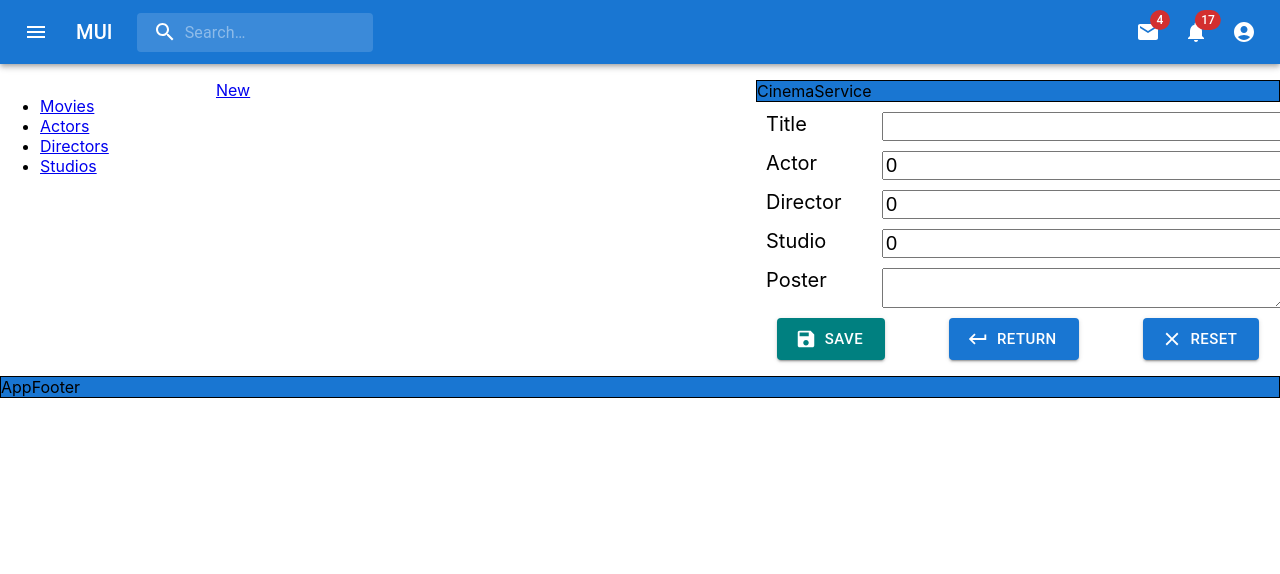
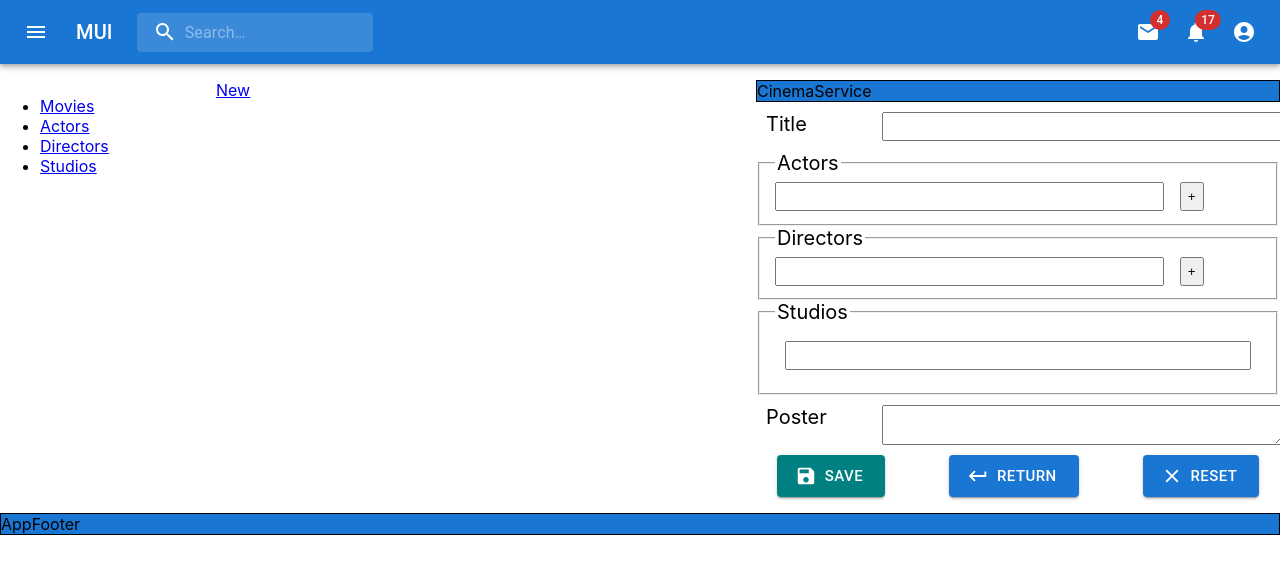
Before and after one commit to freshjsoftd/dpd-2022-1-cinema-app, a React (Create React App) app: page /movies/new/1 in a window 1280 px wide. Shown: the top 574 px of the page. Built offline with nearby package versions, Linux system fonts and the light colour scheme; data requests are answered from the project's data file.

Commit message:
Implement work with arrays by FieldArray from formik

```diff
--- a/db.json
+++ b/db.json
@@ -79,41 +79,72 @@
     {
       "id": 1,
       "title": "Indiana Johns",
-      "directorId": "Stiven Spilberg",
-      "actorId": "Harrison  Ford",
-      "studioId": "Lukas Film",
+      "directors": [
+        "Stiven Spilberg",
+        "Piter Jackson"
+      ],
+      "actors": [
+        "Harrison  Ford",
+        "Sean Connery"
+      ],
+      "studios": [
+        "Lukas Film"
+      ],
       "poster": "https://upload.wikimedia.org/wikipedia/ru/thumb/8/8b/IJandCrystalSkull.jpg/220px-IJandCrystalSkull.jpg"
     },
     {
       "id": 2,
       "title": "Alien",
-      "directorId": 2,
-      "actorId": 3,
-      "studioId": 2,
+      "directors": [
+        "Ridley Scott"
+      ],
+      "actors": [
+        "Sigourney Weaver"
+      ],
+      "studios": [
+        "20th Century Studios, Inc."
+      ],
       "poster": "https://upload.wikimedia.org/wikipedia/ru/thumb/c/c3/Alien_movie_poster.jpg/232px-Alien_movie_poster.jpg"
     },
     {
       "id": 3,
       "title": "Aliens",
-      "directorId": 3,
-      "actorId": 2,
-      "studioId": 2,
+      "directors": [
+        "James Cameron"
+      ],
+      "actors": [
+        "Sigourney Weaver"
+      ],
+      "studios": [
+        "20th Century Studios, Inc."
+      ],
       "poster": "https://upload.wikimedia.org/wikipedia/ru/thumb/f/fb/Aliens_poster.jpg/196px-Aliens_poster.jpg"
     },
     {
       "id": 4,
       "title": "Pirates of the Caribbean:",
-      "directorId": 3,
-      "actorId": 3,
-      "studioId": 2,
+      "directors": [
+        "Piter Jackson"
+      ],
+      "actors": [
+        "Johnny Depp"
+      ],
+      "studios": [
+        "Lucasfilm Ltd. LLC"
+      ],
       "poster": "https://upload.wikimedia.org/wikipedia/ru/thumb/7/79/Pirates-of-the-Caribbean-The-Curse-of-the-Black-Pearl-.jpg/201px-Pirates-of-the-Caribbean-The-Curse-of-the-Black-Pearl-.jpg"
     },
     {
-      "id": 1658331022883,
-      "title": "asa",
-      "directorId": "ss",
-      "actorId": "hf",
-      "studioId": 0,
+      "id": 1658431366848,
+      "title": "AssA",
+      "directors": [
+        "Govorun"
+      ],
+      "actors": [
+        "Victor Tscoy",
+        "Gang"
+      ],
+      "studios": "New Line Cinema",
       "poster": ""
     }
   ],
--- a/src/components/Movies/MovieForm.js
+++ b/src/components/Movies/MovieForm.js
@@ -1,9 +1,12 @@
 import { emptyMovie } from '../../constants';
-import { createMovieAction, updateMovieAction } from '../../store/actions/movieActions'
+import {
+	createMovieAction,
+	updateMovieAction,
+} from '../../store/actions/movieActions';
 import './movieForm.css';
 // ================================
 import React from 'react';
-import { ErrorMessage, Field, Form, Formik } from 'formik';
+import { ErrorMessage, Field, FieldArray, Form, Formik } from 'formik';
 import * as Yup from 'yup';
 import { useDispatch, useSelector } from 'react-redux';
 import { useNavigate, useParams } from 'react-router-dom';
@@ -14,7 +17,6 @@ import ClearIcon from '@mui/icons-material/Clear';
 import KeyboardReturnIcon from '@mui/icons-material/KeyboardReturn';
 
 function MovieForm() {
-
 	const dispatch = useDispatch();
 	const {
 		moviesList: { movies },
@@ -31,71 +33,114 @@ function MovieForm() {
 	const goHome = () => navigate('/movies');
 
 	const onMovieSubmit = (values) => {
-		!values.id ? dispatch(createMovieAction({...values, id: Date.now()}))
+		!values.id
+			? dispatch(createMovieAction({ ...values, id: Date.now() }))
 			: dispatch(updateMovieAction(values));
-							 goHome()
+		goHome();
 	};
 
-	const renderForm = ({ isValid }) => {
+	const renderForm = (props) => {
+		console.log('Values', props.values);
 		return (
 			<Form id='form'>
 				<Stack className='field-container'>
 					<Stack direction='row' spacing={2}>
-						<label htmlFor='title' className='label'>Title</label>
+						<label htmlFor='title' className='label'>
+							Title
+						</label>
 						<Field name='title'></Field>
 					</Stack>
 					<ErrorMessage name='title'>
 						{(msg) => <div className='error'>{msg}</div>}
 					</ErrorMessage>
 				</Stack>
+				<fieldset className='actors-container'>
+					<legend>Actors</legend>
+					<FieldArray name='actors'>
+						{(fieldArrayProps) => {
+							console.log('fieldArrayProps', fieldArrayProps)
+							const {push, remove, form} = fieldArrayProps;
+							const {values} = form;
+							const {actors} = values;
+							return (
+								<Stack spacing={2}>
+									{actors.map((actor, index) => (
+										<Stack direction='row' key={index} spacing={2}>
+											<Field name={`actors[${index}]`}/>
+											{index > 0 && <button type='button' onClick={()=> remove(index)}>-</button>}
+											<button type='button' onClick={() => push('')}> + </button>
+										</Stack>
+									)) }
+								</Stack>
+							)
+						}}
+					</FieldArray>
+				</fieldset>
+				<fieldset className='directors-container'>
+					<legend>Directors</legend>
+					<FieldArray name='directors'>
+						{({push, remove, form: {values: {directors}}}) => {
+							return (
+								<Stack spacing={2}>
+									{directors.map((director, index) => (
+										<Stack key={index} direction='row' spacing={2}>
+											<Field name={`directors[${index}]`}/>
+											{index > 0 && <button type='button' onClick={()=> remove(index)}>-</button>}
+											<button type='button' onClick={() => push('')}> + </button>
+										</Stack>
+									))}
+								</Stack>
+							)
+						}}
+					</FieldArray>
+					{/* <Stack spacing={2} className='field-container'>
+						{/* <label htmlFor='directors' className='label'>Director</label> */}
+						{/* <Field type='text' name={`directors[0]`} /> */}
+						{/* <Field type='text' name={`directors[1]`} /> */}
+						{/* <Field name='directors'></Field> }
+					</Stack> */}
+				</fieldset>
+				<fieldset className='studios-container'>
+					<legend>Studios</legend>
+					<Stack spacing={2} className='field-container'>
+						{/* <label htmlFor='studios' className='label'>Studio</label> */}
+						<Field name='studios'></Field>
+					</Stack>
+				</fieldset>
 				<Stack direction='row' spacing={2} className='field-container'>
-					<label htmlFor='actorId' className='label'>Actor</label>
-					<Field name='actorId'></Field>
-				</Stack>
-				<Stack direction='row' spacing={2} className='field-container'>
-					<label htmlFor='directorId' className='label'>Director</label>
-					<Field name='directorId'></Field>
-				</Stack>
-				<Stack direction='row' spacing={2} className='field-container'>
-					<label htmlFor='studioId' className='label'>Studio</label>
-					<Field name='studioId'></Field>
-				</Stack>
-				<Stack direction='row' spacing={2} className='field-container'>
-					<label htmlFor='poster' className='label'>Poster</label>
+					<label htmlFor='poster' className='label'>
+						Poster
+					</label>
 					<Field name='poster' as='textarea'></Field>
 				</Stack>
-        <Stack
-              direction='row'
-              spacing={8}
-              justifyContent='center'
-              >
+				<Stack direction='row' spacing={8} justifyContent='center'>
 					<Button
 						variant='contained'
-                type="submit"
-                disabled={!isValid}
-                className="form-btn"
-                size="large"
-                startIcon={<SaveIcon/>}
-                style={{backgroundColor: 'teal'}}
-            >
-              Save</Button>
+						type='submit'
+						disabled={!props.isValid}
+						className='form-btn'
+						size='large'
+						startIcon={<SaveIcon />}
+						style={{ backgroundColor: 'teal' }}>
+						Save
+					</Button>
 					<Button
 						variant='contained'
-                type="button"
-                className="form-btn"
+						type='button'
+						className='form-btn'
 						onClick={goHome}
-                size="large"
-                startIcon={<KeyboardReturnIcon/>}
-            >
-              Return</Button>
+						size='large'
+						startIcon={<KeyboardReturnIcon />}>
+						Return
+					</Button>
 					<Button
 						variant='contained'
-                type="reset"
-                className="form-btn"
-                size="large"
-                startIcon={<ClearIcon/>}
-            >
-              Reset</Button>
+						type='reset'
+						className='form-btn'
+						size='large'
+						startIcon={<ClearIcon />}>
+						Reset
+					</Button>
 				</Stack>
 			</Form>
 		);
@@ -112,3 +157,26 @@ function MovieForm() {
 }
 
 export default MovieForm;
+{
+	/* <FieldArray
+							name='actors'
+							render={(arrayHelpers) => {
+							return (
+								<div>
+									{props.values.actors.map((actor, index, actors) => (
+										<Stack className='field-container' key={index}>
+											<Field  name={`${actors}}`}>
+												{/* {({field, form, meta}) => (
+													<div>
+														<input type='text' {...field}/>
+													</div>
+												)}
+											</Field>
+										</Stack>
+									))}
+								</div>
+							)
+						}}
+							>
+					</FieldArray> */
+}
--- a/src/components/Movies/MovieItem.css
+++ b/src/components/Movies/MovieItem.css
@@ -3,6 +3,8 @@ img{
   border: 1px solid white;
   width: 300px;
   height: 300px;
+  object-fit: cover;
+  object-position: 50% 10%;
 }
 .movie-header{
   text-align: center;
--- a/src/components/Movies/MovieItem.js
+++ b/src/components/Movies/MovieItem.js
@@ -8,6 +8,7 @@ import './MovieItem.css';
 function MovieItem({movies}) {
 	const { id } = useParams();
 	const movie = movies.find((movie) => movie.id === parseInt(id));
+	console.log(movie)
 
 	return (
 		<Grid container>
@@ -22,9 +23,19 @@ function MovieItem({movies}) {
 			<Grid item lg={6} md={6} xl={6} sm={6} xs={6}>
         <Stack>
 				<h2>Movie definition</h2>
-        <p>{movie.actorId}</p>
-        <p>{movie.directorId}</p>
-        <p>{movie.studioId}</p>
+				<h2>Actors</h2>
+				{movie.actors.map((actor, index) => (
+					<p key={Date.now() + index}>{actor}</p>
+				))}
+				<h2>Directors</h2>
+				{movie.directors.map((director, index) => (
+					<p key={Date.now() + index}>{director}</p>
+				))}
+				<h2>Studios</h2>
+				{movie.studios.map((studio, index) => (
+					<p key={Date.now() + index}>{studio}</p>
+				))}
+
         </Stack>
 			</Grid>
 		</Grid>
--- a/src/constants.js
+++ b/src/constants.js
@@ -4,8 +4,8 @@ export const emptyMovie = {
 
     "id": null,
     "title": "",
-    "directorId": 0,
-    "actorId": 0,
-    "studioId": 0,
+    "directors": [''],
+    "actors": [''],
+    "studios": [''],
     "poster": ""
 }
```
Lines whose indentation alone changed are shown as unchanged.
